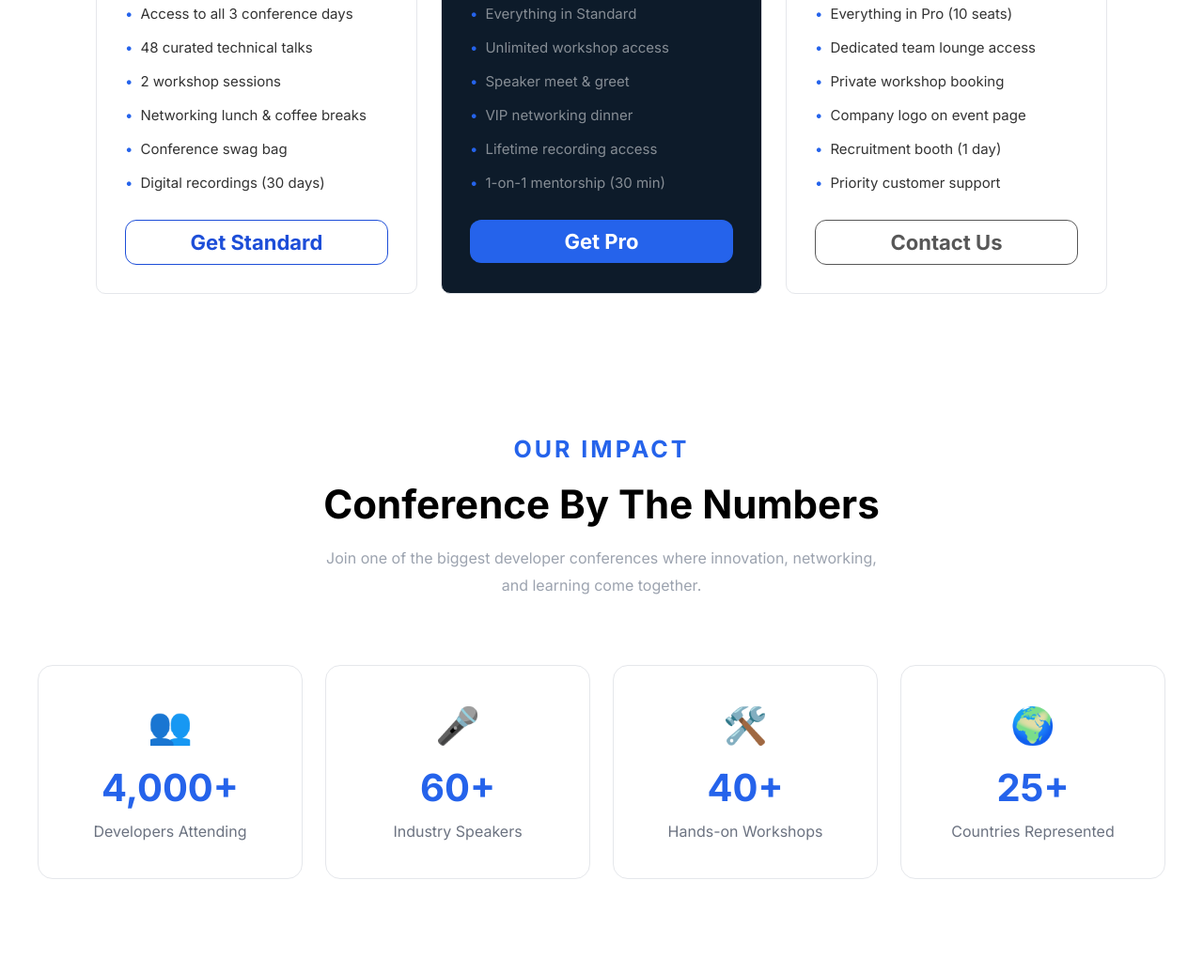
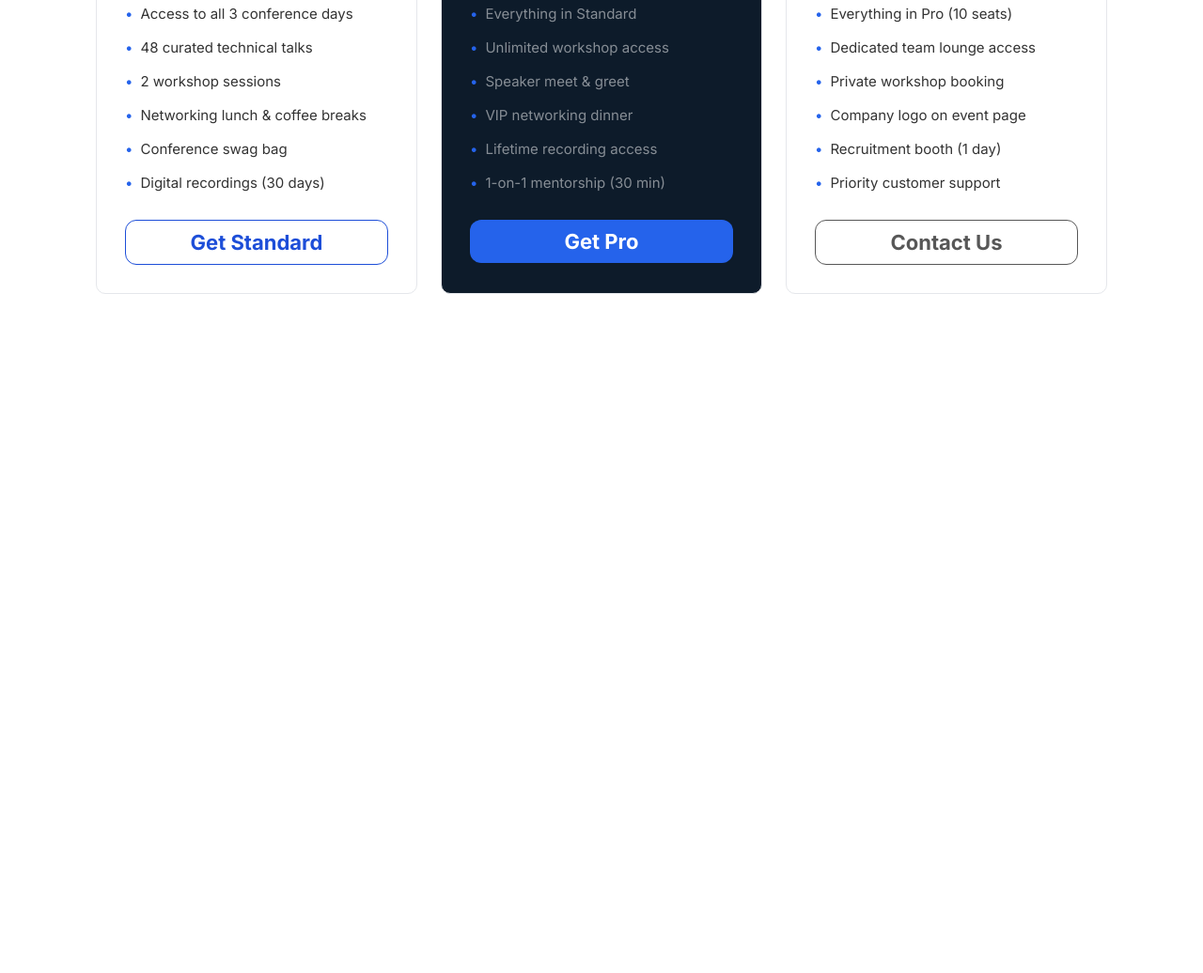
Before and after one commit to shshuvo63/Assignment-1, a plain HTML site: page index.html in a window 1280 px wide. Shown: the part 2322-3358 px from the top of the page at 94% size. After the commit the page ends 2685 px from the top, so only its background shows below. Drawn offline with Linux system fonts and the light colour scheme.

Commit message:
Pricing section uodate

```diff
--- a/index.html
+++ b/index.html
@@ -1,25 +1,30 @@
 <!doctype html>
 <html lang="en">
   <head>
-    <meta charset="UTF-8" />
-    <meta name="viewport" content="width=device-width, initial-scale=1.0" />
+    <meta charset="UTF-8">
+    <meta name="viewport" content="width=device-width, initial-scale=1.0">
     <title>Document</title>
-    <link rel="stylesheet" href="./style.css" />
+    <link rel="stylesheet" href="./style.css">
 
     <!-- Google font -->
-    <link rel="preconnect" href="https://fonts.googleapis.com" />
-    <link rel="preconnect" href="https://fonts.gstatic.com" crossorigin />
+    <link rel="preconnect" href="https://fonts.googleapis.com">
+    <link rel="preconnect" href="https://fonts.gstatic.com" crossorigin>
     <link
       href="https://fonts.googleapis.com/css2?family=Inter:ital,opsz,wght@0,14..32,100..900;1,14..32,100..900&display=swap"
-      rel="stylesheet"
-    />
+      rel="stylesheet">
+
+    <!-- footer font awesome -->
+
+    <link rel="stylesheet" href="https://cdnjs.cloudflare.com/ajax/libs/font-awesome/7.0.1/css/all.min.css" integrity="sha512-2SwdPD6INVrV/lHTZbO2nodKhrnDdJK9/kg2XD1r9uGqPo1cUbujc+IYdlYdEErWNu69gVcYgdxlmVmzTWnetw==" crossorigin="anonymous" referrerpolicy="no-referrer" />
+
+
   </head>
   <body>
     <!-- Navbar start -->
     <header>
       <nav class="nav container">
         <div class="logo">
-          <img src="./assets/logo.png" />
+          <img src="./assets/logo.png">
         </div>
 
         <!-- Menu -->
@@ -41,7 +46,7 @@
 
     <!-- Navbar end -->
 
-    <!-- Hero Section Start -->
+    <!-- Hero section Start -->
 
     <section class="hero-parent-root">
       <div class="container hero-parent">
@@ -62,9 +67,9 @@
       </div>
     </section>
 
-    <!-- Hero Section end -->
+    <!-- Hero section end -->
 
-    <!-- Speakers Section Start -->
+    <!-- Speakers section Start -->
 
     <section class="container speaker-parent">
       <h1>Meet the Speakers</h1>
@@ -73,7 +78,7 @@
         <!-- card-1 -->
 
         <div class="box-1">
-          <img src="./assets/andrej.png" alt="" />
+          <img src="./assets/andrej.png" alt="">
 
           <div class="speaker-info">
             <span>AI / ML</span>
@@ -85,7 +90,7 @@
         <!-- card-2 -->
 
         <div class="box-2">
-          <img src="./assets/demis.png" alt="" />
+          <img src="./assets/demis.png" alt="">
 
           <div class="speaker-info">
             <span>Cloud & DevOps</span>
@@ -97,7 +102,7 @@
         <!-- card-3 -->
 
         <div class="box-3">
-          <img src="./assets/gary.png" alt="" />
+          <img src="./assets/gary.png" alt="">
 
           <div class="speaker-info">
             <span>Frontend</span>
@@ -109,7 +114,7 @@
         <!-- card-4 -->
 
         <div class="box-4">
-          <img src="./assets/mustafa.png" alt="" />
+          <img src="./assets/mustafa.png" alt="">
 
           <div class="speaker-info">
             <span>Security</span>
@@ -120,9 +125,9 @@
       </div>
     </section>
 
-    <!-- Speakers Section end -->
+    <!-- Speakers section end -->
 
-    <!-- Pricing Section start -->
+    <!-- Pricing section start -->
 
     <section class="pricing-parent container">
       <div class="pricing-title">
@@ -131,7 +136,9 @@
       </div>
 
       <div class="pricing-card-container">
+
         <!-- Card 1 -->
+
         <div class="pricing-card">
           <span class="plan">STANDARD</span>
           <h3>$399</h3>
@@ -200,48 +207,7 @@
       </div>
     </section>
 
-
-    <!-- AI CHALLENGE part  -->
-
-    <!-- Statistics section start -->
-
-    <section class="stats-section container">
-
-      <div class="section-title">
-            <span>OUR IMPACT</span>
-            <h2>Conference By The Numbers</h2>
-            <p>
-                Join one of the biggest developer conferences where innovation,
-          networking, and learning come together.
-            </p>
-        </div>
-
-      <div class="stats-container">
-        <div class="stat-card">
-          <div class="stat-icon">👥</div>
-          <h3>4,000+</h3>
-          <p>Developers Attending</p>
-        </div>
-
-        <div class="stat-card">
-          <div class="stat-icon">🎤</div>
-          <h3>60+</h3>
-          <p>Industry Speakers</p>
-        </div>
-
-        <div class="stat-card">
-          <div class="stat-icon">🛠️</div>
-          <h3>40+</h3>
-          <p>Hands-on Workshops</p>
-        </div>
-
-        <div class="stat-card">
-          <div class="stat-icon">🌍</div>
-          <h3>25+</h3>
-          <p>Countries Represented</p>
-        </div>
-
-        <!-- Statistics section end -->
+    <!-- Pricing section end -->
 
   </body>
 </html>
--- a/style.css
+++ b/style.css
@@ -300,73 +300,3 @@ ul li a {
     margin-top: 15px;
     width: 100%;
 }
-
-
-/* Statistics section css */
-
-.stats-section {
-    padding: 100px 0;
-}
-
-.section-title {
-    text-align: center;
-    margin-bottom: 70px;
-}
-
-.section-title span {
-    color: #2563EB;
-    font-size: 25px;
-    font-weight: 700;
-    letter-spacing: 3px;
-    text-transform: uppercase;
-}
-
-.section-title h2 {
-    margin: 18px 0;
-    font-size: 42px;
-    font-weight: 700;
-}
-
-.section-title p {
-    color: #9ca3af;
-    max-width: 600px;
-    margin: auto;
-    line-height: 1.8;
-}
-
-.stats-container {
-    display: grid;
-    grid-template-columns: repeat(4, 1fr);
-    gap: 24px;
-}
-
-.stat-card {
-    padding: 40px 30px;
-    text-align: center;
-    background: #ffffff;
-    border: 1px solid #e5e7eb;
-    border-radius: 16px;
-    transition: .3s ease;
-}
-
-.stat-card:hover {
-    transform: translateY(-8px);
-    box-shadow: 0 20px 40px rgba(0,0,0,.08);
-}
-
-.stat-icon {
-    font-size: 2.4rem;
-    margin-bottom: 18px;
-}
-
-.stat-card h3 {
-    font-size: 2.5rem;
-    font-weight: 700;
-    color: #2563eb;
-    margin-bottom: 12px;
-}
-
-.stat-card p {
-    font-size: 1rem;
-    color: #6b7280;
-}
```
